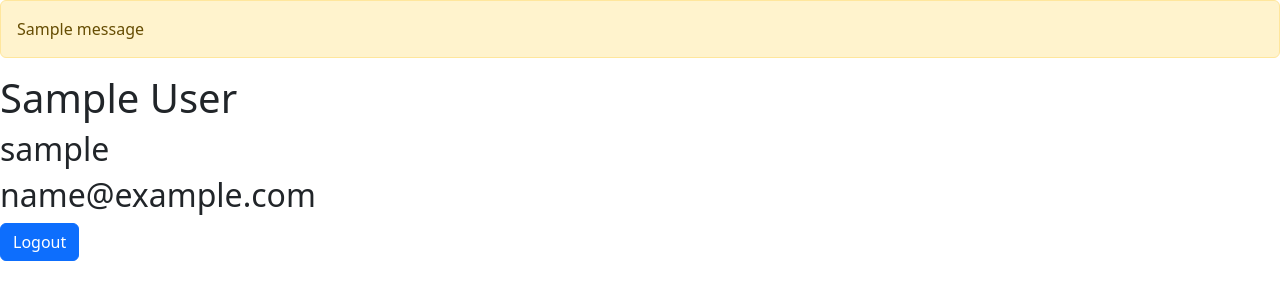
After one commit to amcbroom52/flask--notes, a Flask app: a page that uses templates/base.html in a window 1280 px wide. The commit adds this page. Shown: the top 300 px of the page. Run offline with Flask 3, Linux system fonts and the light colour scheme; the visitor is signed in with stand-in values (Sample User, id 1); tables that the repository leaves empty hold one stand-in row (values such as "Sample post"); one stand-in notice (Sample message) is shown.

Commit message:
First part needs a little work

```diff
--- a/app.py
+++ b/app.py
@@ -1,8 +1,9 @@
 import os
+
 
 from flask import Flask, render_template, redirect, session, flash
 from models import connect_db, db, User
-from forms import RegisterForm, LoginForm
+from forms import RegisterForm, LoginForm, CSRFProtectForm
 
 app = Flask(__name__)
 
@@ -16,7 +17,7 @@ app.config['SQLALCHEMY_ECHO'] = True
 
 connect_db(app)
 
-
+# change view function to homepage()
 @app.get('/')
 def redirect_to_register():
     """Redirects user to the register page"""
@@ -28,28 +29,27 @@ def register_user():
     """Shows and handles the registration form"""
 
     form = RegisterForm()
-
+# Remove error handling
     if form.validate_on_submit():
-        try:
-            user = User.register_user(
+        user = User.register_user(
                 username=form.username.data,
                 password=form.password.data,
                 email=form.email.data,
                 first_name=form.first_name.data,
-                last_name=form.last_name.data
-            )
-        except:
-            return redirect('/register')
+                last_name=form.last_name.data)
+        if user:
+            session["username"] = user.username
 
-        db.session.add(user)
-        db.session.commit()
-        session["username"] = user.username
+            return redirect(f"/users/{user.username}")
+        else:
+            flash("Username already exists.")
+            return redirect('/')
 
-        return redirect(f"/users/{user.username}")
+
     else:
-        return render_template("registerForm.html")
+        return render_template("registerForm.html", form = form)
 
-app.route('/login', methods=["GET", "POST"])
+@app.route('/login', methods=["GET", "POST"])
 def login_user():
     """Shows and handles login form"""
 
@@ -70,3 +70,21 @@ def login_user():
 
     else:
         return render_template('loginForm.html', form=form)
+
+@app.get('/users/<username>')
+def show_user_info(username):
+    """Shows user information"""
+    form = CSRFProtectForm()
+    if "username" not in session:
+        flash("You Must Be Logged In")
+        return redirect('/')
+
+    user = User.query.get_or_404(username)
+
+    return render_template("user-profile.html", user=user, form =form)
+
+@app.post("/logout")
+def logout_user():
+    """Handles current user loggout."""
+    session.pop("username", None)
+    return redirect('/')
--- a/forms.py
+++ b/forms.py
@@ -2,7 +2,8 @@ from flask_wtf import FlaskForm
 from wtforms import StringField, PasswordField
 from wtforms.validators import InputRequired, Email
 
-class RegisterForm(FLaskForm):
+
+class RegisterForm(FlaskForm):
     """Form for registering new user"""
 
     username = StringField(
@@ -14,11 +15,10 @@ class RegisterForm(FLaskForm):
         "Password",
         validators=[InputRequired()]
     )
-
+# add input required
     email = StringField(
         "Email",
         validators=[
-            InputRequired(),
             Email()
         ]
     )
@@ -33,7 +33,7 @@ class RegisterForm(FLaskForm):
         validators=[InputRequired()]
     )
 
-class LoginForm(FLaskForm):
+class LoginForm(FlaskForm):
     """Form for logging in user"""
 
     username = StringField(
@@ -45,3 +45,7 @@ class LoginForm(FLaskForm):
         "Password",
         validators=[InputRequired()]
     )
+
+
+class CSRFProtectForm(FlaskForm):
+    """For just for CSRF Protection"""
--- a/templates/base.html
+++ b/templates/base.html
@@ -1,14 +1,19 @@
 <!DOCTYPE html>
 <html lang="en">
+
 <head>
   <meta charset="UTF-8">
   <meta name="viewport" content="width=device-width, initial-scale=1.0">
   <title>{% block title %} {% endblock %}</title>
   <link rel="stylesheet" href="https://unpkg.com/bootstrap@5/dist/css/bootstrap.css">
 </head>
+
 <body>
-{% block content %}
+  {% for message in get_flashed_messages() %}
+  <p class="alert alert-warning">{{message}}</p>
+  {% endfor %}
+  {% block content %}
+  {% endblock %}
+</body>
 
-{% endblock %}
-</body>
 </html>
--- a/templates/registerForm.html
+++ b/templates/registerForm.html
@@ -3,6 +3,7 @@
 {% block title %} Registration Form {% endblock %}
 
 {% block content %}
+
 
 <form method="POST">
   {{ form.hidden_tag() }}
@@ -23,5 +24,6 @@
 
   <button type="submit" class="btn btn-primary">Submit</button>
 </form>
+<a href="/login"><button class="btn btn-secondary">Login</button></a>
 
 {% endblock %}
--- /dev/null
+++ b/templates/user-profile.html
@@ -0,0 +1,17 @@
+{% extends 'base.html' %}
+
+{% block title %} Login Form {% endblock %}
+
+{% block content %}
+
+<h1>{{user.first_name}} {{user.last_name}}</h1>
+<h2>{{user.username}}</h2>
+<h2>{{user.email}}</h2>
+
+
+<form action="/logout" method="POST">
+  {{form.hidden_tag()}}
+  <button type="submit" class="btn btn-primary">Logout</button>
+</form>
+
+{% endblock %}
```
Also changed, not shown: models.py (+19 -10 lines). Lines whose indentation alone changed are shown as unchanged.
